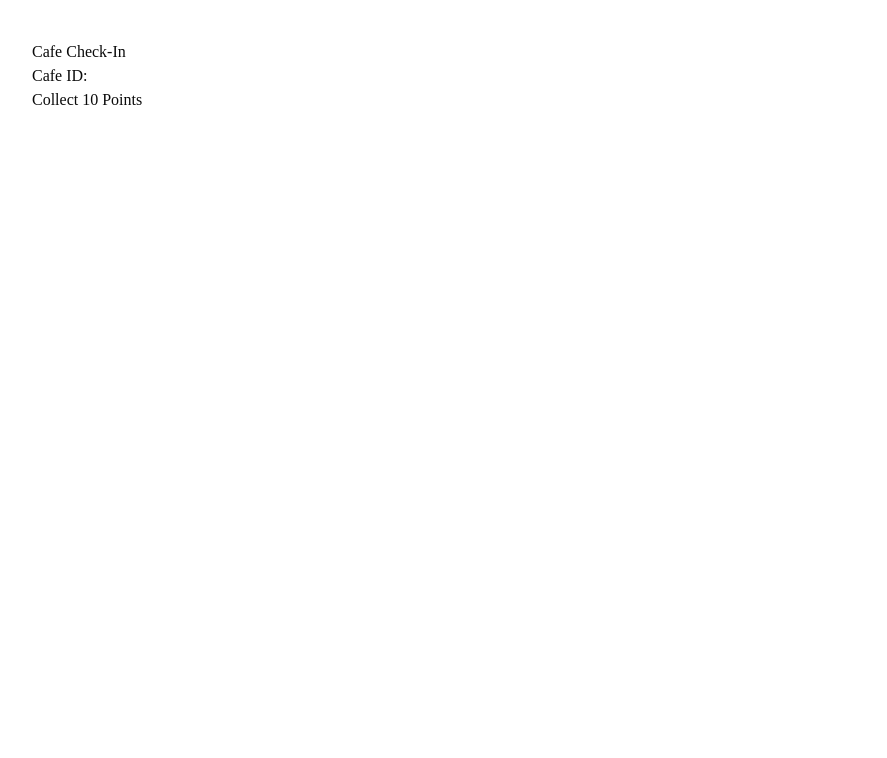
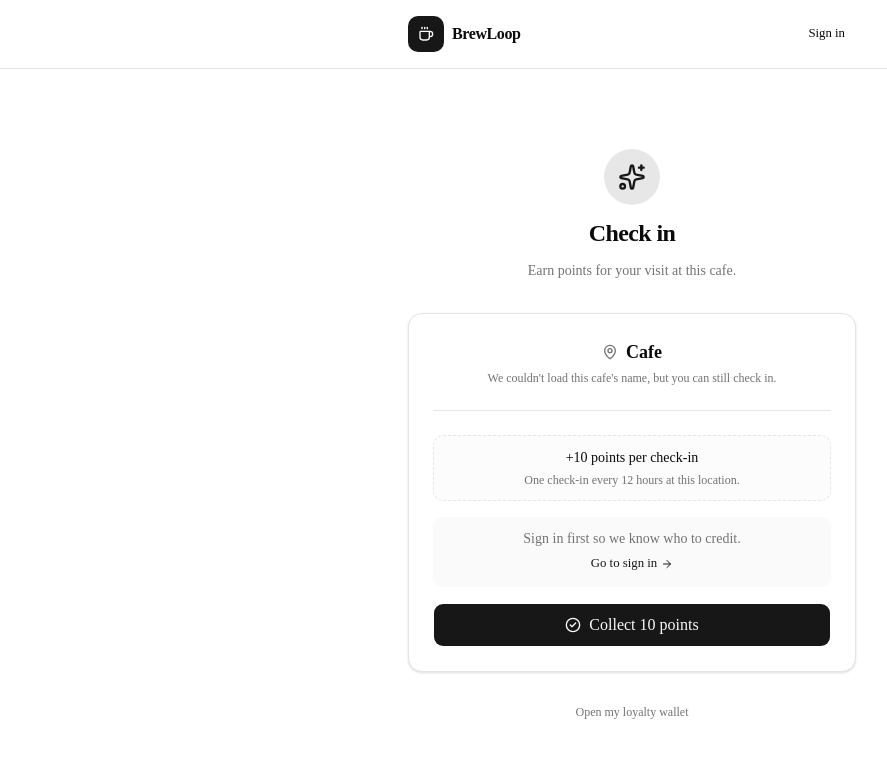
Before and after one commit to suryanshworkspace1-dotcom/brewloop, a Next.js app: page /checkin/1 in a window 1280 px wide. Shown: the top 758 px of the page, without its empty margins (8-895 px from the left). Built offline with nearby package versions, Linux system fonts and the light colour scheme; no server answers; the database is empty.

Commit message:
Phase 4 check-in page complete - full UI redesign done

```diff
--- a/app/checkin/[cafeid]/page.tsx
+++ b/app/checkin/[cafeid]/page.tsx
@@ -1,16 +1,95 @@
 "use client";
 
+import Link from "next/link";
 import { useParams } from "next/navigation";
-import { useState } from "react";
+import { useEffect, useState } from "react";
+import {
+  ArrowRight,
+  CheckCircle2,
+  Coffee,
+  Loader2,
+  MapPin,
+  Sparkles,
+} from "lucide-react";
+
+import { Button } from "@/components/ui/button";
+import { Separator } from "@/components/ui/separator";
+import { cn } from "@/lib/utils";
 import { supabase } from "@/lib/supabase";
+
+function resolveCafeId(params: ReturnType<typeof useParams>) {
+  const raw = params.cafeid ?? params.cafeId;
+  if (typeof raw === "string") return raw;
+  if (Array.isArray(raw)) return raw[0] ?? "";
+  return "";
+}
+
+function CheckinSkeleton() {
+  return (
+    <div
+      className="flex min-h-svh flex-col items-center justify-center bg-background px-4 py-12"
+      aria-busy="true"
+      aria-label="Loading check-in"
+    >
+      <div className="w-full max-w-md space-y-4 rounded-xl border border-border bg-card p-8 shadow-sm">
+        <div className="h-8 w-3/4 animate-pulse rounded-md bg-muted" />
+        <div className="h-4 w-full animate-pulse rounded-md bg-muted/80" />
+        <div className="h-12 w-full animate-pulse rounded-lg bg-muted/60" />
+      </div>
+    </div>
+  );
+}
 
 export default function CheckinPage() {
   const params = useParams();
-  const cafeId = params.cafeId as string;
+  const cafeId = resolveCafeId(params);
 
   const [message, setMessage] = useState("");
+  const [submitting, setSubmitting] = useState(false);
+  const [cafeLoading, setCafeLoading] = useState(true);
+  const [cafeName, setCafeName] = useState<string | null>(null);
+  const [userEmail, setUserEmail] = useState<string | null>(null);
+  const [authReady, setAuthReady] = useState(false);
+
+  useEffect(() => {
+    let cancelled = false;
+
+    const load = async () => {
+      setAuthReady(false);
+      const {
+        data: { user },
+      } = await supabase.auth.getUser();
+      if (!cancelled) {
+        setUserEmail(user?.email ?? null);
+        setAuthReady(true);
+      }
+
+      if (!cafeId) {
+        if (!cancelled) setCafeLoading(false);
+        return;
+      }
+
+      const { data } = await supabase
+        .from("cafes")
+        .select("cafe_name")
+        .eq("id", cafeId)
+        .maybeSingle();
+
+      if (!cancelled) {
+        setCafeName(data?.cafe_name ?? null);
+        setCafeLoading(false);
+      }
+    };
+
+    load();
+    return () => {
+      cancelled = true;
+    };
+  }, [cafeId]);
 
   const handleCheckin = async () => {
+    setSubmitting(true);
+    try {
       setMessage("");
 
       const {
@@ -36,8 +115,7 @@ export default function CheckinPage() {
         const lastVisitTime = new Date(lastVisit.created_at).getTime();
         const now = Date.now();
 
-      const hoursPassed =
-        (now - lastVisitTime) / (1000 * 60 * 60);
+        const hoursPassed = (now - lastVisitTime) / (1000 * 60 * 60);
 
         if (hoursPassed < 12) {
           setMessage(
@@ -82,20 +160,171 @@ export default function CheckinPage() {
       }
 
       setMessage("Check-in successful! +10 points");
+    } finally {
+      setSubmitting(false);
+    }
   };
 
+  if (!authReady || (cafeId && cafeLoading)) {
+    return <CheckinSkeleton />;
+  }
+
+  if (!cafeId) {
     return (
-    <div style={{ padding: 40 }}>
-      <h1>Cafe Check-In</h1>
-
-      <p>Cafe ID:</p>
-      <p>{cafeId}</p>
-
-      <button onClick={handleCheckin}>
-        Collect 10 Points
-      </button>
-
-      <p>{message}</p>
+      <div className="flex min-h-svh flex-col items-center justify-center bg-background px-4 py-12">
+        <div className="w-full max-w-md space-y-6 rounded-xl border border-border bg-card p-8 text-center shadow-sm">
+          <div className="mx-auto flex size-14 items-center justify-center rounded-full bg-destructive/10">
+            <MapPin className="size-7 text-destructive" aria-hidden />
+          </div>
+          <div className="space-y-2">
+            <h1 className="text-xl font-semibold tracking-tight text-foreground">
+              Invalid check-in link
+            </h1>
+            <p className="text-sm text-muted-foreground">
+              This QR code or URL is missing a cafe. Ask the team for a fresh
+              BrewLoop QR.
+            </p>
+          </div>
+          <Button variant="outline" asChild className="w-full">
+            <Link href="/customer">View my loyalty</Link>
+          </Button>
+        </div>
       </div>
     );
   }
+
+  const isSuccess = message.startsWith("Check-in successful!");
+
+  return (
+    <div className="flex min-h-svh flex-col bg-background">
+      <header className="border-b border-border bg-card/80 px-4 py-4 backdrop-blur supports-backdrop-filter:bg-card/60 sm:px-6">
+        <div className="mx-auto flex max-w-md items-center justify-between gap-3">
+          <Link
+            href="/"
+            className="flex items-center gap-2 text-foreground outline-none transition-opacity hover:opacity-80 focus-visible:ring-2 focus-visible:ring-ring"
+          >
+            <span className="flex size-9 items-center justify-center rounded-lg bg-primary text-primary-foreground">
+              <Coffee className="size-4" aria-hidden />
+            </span>
+            <span className="font-semibold tracking-tight">BrewLoop</span>
+          </Link>
+          <Button variant="ghost" size="sm" asChild>
+            <Link href="/auth">Sign in</Link>
+          </Button>
+        </div>
+      </header>
+
+      <main className="flex flex-1 flex-col items-center justify-center px-4 py-10 sm:py-16">
+        <div className="w-full max-w-md space-y-8">
+          <div className="space-y-3 text-center">
+            <div className="mx-auto flex size-14 items-center justify-center rounded-full bg-primary/10">
+              <Sparkles className="size-7 text-primary" aria-hidden />
+            </div>
+            <h1 className="text-2xl font-semibold tracking-tight text-foreground">
+              Check in
+            </h1>
+            <p className="text-sm text-muted-foreground">
+              Earn points for your visit at this cafe.
+            </p>
+          </div>
+
+          <div className="space-y-6 rounded-xl border border-border bg-card p-6 shadow-sm">
+            <div className="space-y-1 text-center">
+              <div className="flex items-center justify-center gap-2 text-foreground">
+                <MapPin className="size-4 shrink-0 text-muted-foreground" aria-hidden />
+                <span className="text-lg font-semibold">
+                  {cafeName ?? "Cafe"}
+                </span>
+              </div>
+              {!cafeName ? (
+                <p className="text-xs text-muted-foreground">
+                  We couldn&apos;t load this cafe&apos;s name, but you can still
+                  check in.
+                </p>
+              ) : null}
+            </div>
+
+            <Separator />
+
+            <div className="space-y-4">
+              <div className="rounded-lg border border-dashed border-border bg-muted/30 px-4 py-3 text-center">
+                <p className="text-sm font-medium text-foreground">
+                  +10 points per check-in
+                </p>
+                <p className="mt-1 text-xs text-muted-foreground">
+                  One check-in every 12 hours at this location.
+                </p>
+              </div>
+
+              {userEmail ? (
+                <p className="text-center text-xs text-muted-foreground">
+                  Signed in as{" "}
+                  <span className="font-medium text-foreground">{userEmail}</span>
+                </p>
+              ) : (
+                <div className="rounded-lg bg-muted/50 px-4 py-3 text-center">
+                  <p className="text-sm text-muted-foreground">
+                    Sign in first so we know who to credit.
+                  </p>
+                  <Button variant="link" size="sm" className="mt-1 h-auto p-0" asChild>
+                    <Link href="/auth" className="gap-1">
+                      Go to sign in
+                      <ArrowRight className="size-3" aria-hidden />
+                    </Link>
+                  </Button>
+                </div>
+              )}
+
+              <Button
+                className="h-11 w-full gap-2 text-base"
+                onClick={handleCheckin}
+                disabled={submitting}
+              >
+                {submitting ? (
+                  <>
+                    <Loader2 className="size-4 animate-spin" aria-hidden />
+                    Checking in…
+                  </>
+                ) : (
+                  <>
+                    <CheckCircle2 className="size-4" aria-hidden />
+                    Collect 10 points
+                  </>
+                )}
+              </Button>
+
+              {message ? (
+                <p
+                  role="status"
+                  className={cn(
+                    "text-center text-sm",
+                    isSuccess
+                      ? "font-medium text-emerald-600 dark:text-emerald-400"
+                      : "text-destructive"
+                  )}
+                >
+                  {message}
+                </p>
+              ) : null}
+
+              {message === "Please login first" ? (
+                <Button variant="outline" className="w-full" asChild>
+                  <Link href="/auth">Sign in to continue</Link>
+                </Button>
+              ) : null}
+            </div>
+          </div>
+
+          <p className="text-center text-xs text-muted-foreground">
+            <Link
+              href="/customer"
+              className="underline-offset-4 hover:text-foreground hover:underline"
+            >
+              Open my loyalty wallet
+            </Link>
+          </p>
+        </div>
+      </main>
+    </div>
+  );
+}
```
Lines whose indentation alone changed are shown as unchanged.
